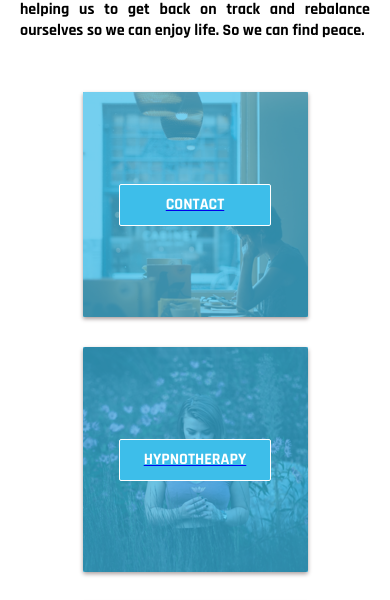
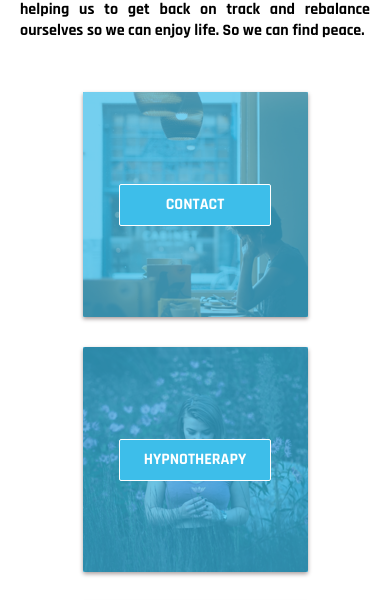
Before and after one commit to leeallen737/hypnotherapywebsite, a React (Create React App) app in the folder aletheaallen/: page / in a window 390 px wide. Shown: the part 956-1556 px from the top of the page. Built offline with nearby package versions, Linux system fonts and the light colour scheme.

Commit message:
redone alot of header and main page on desktop

```diff
--- a/aletheaallen/src/components/Home/Home.css
+++ b/aletheaallen/src/components/Home/Home.css
@@ -29,6 +29,10 @@
   .my-heading p {
     font-size: 14px;
     font-weight: bold;
+  }
+
+  a:link {
+    text-decoration: none;
   }
 
   .outside_frame  {
@@ -162,7 +166,6 @@ section {
   /* width: 900px; */
   justify-items: center;
   display: flex;
-
 }
 
 .outside_frame  {
```
